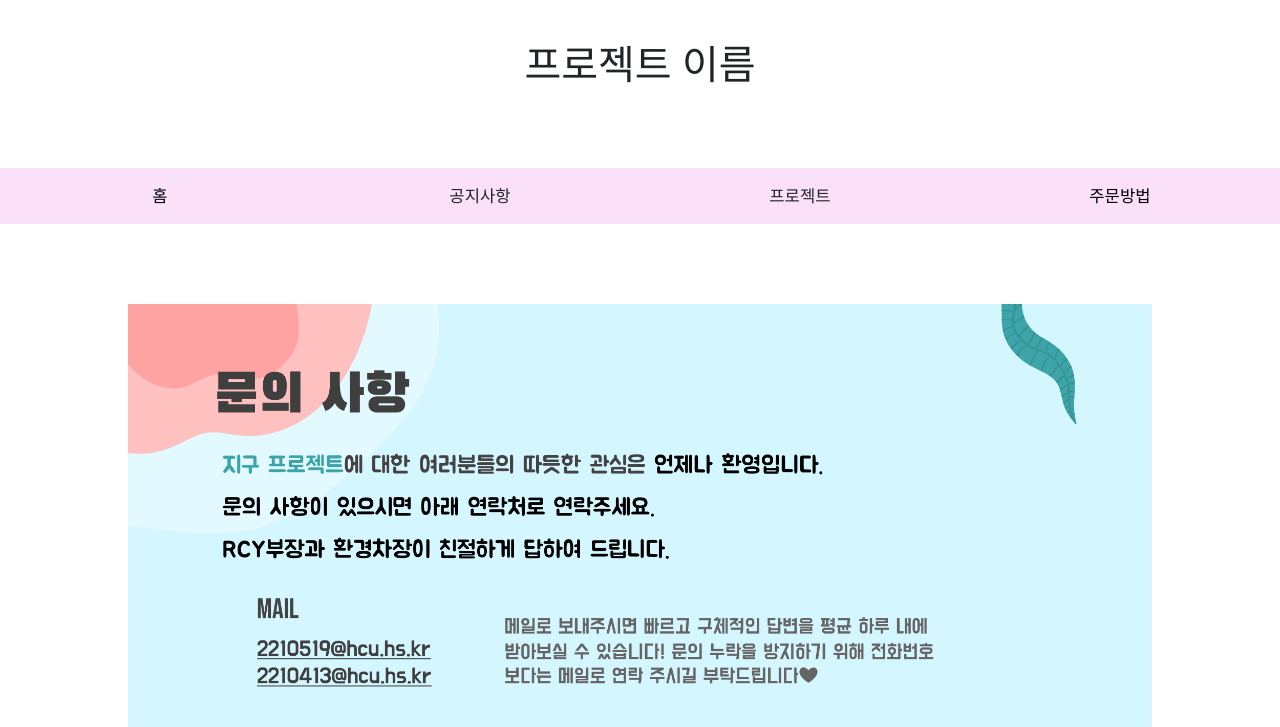
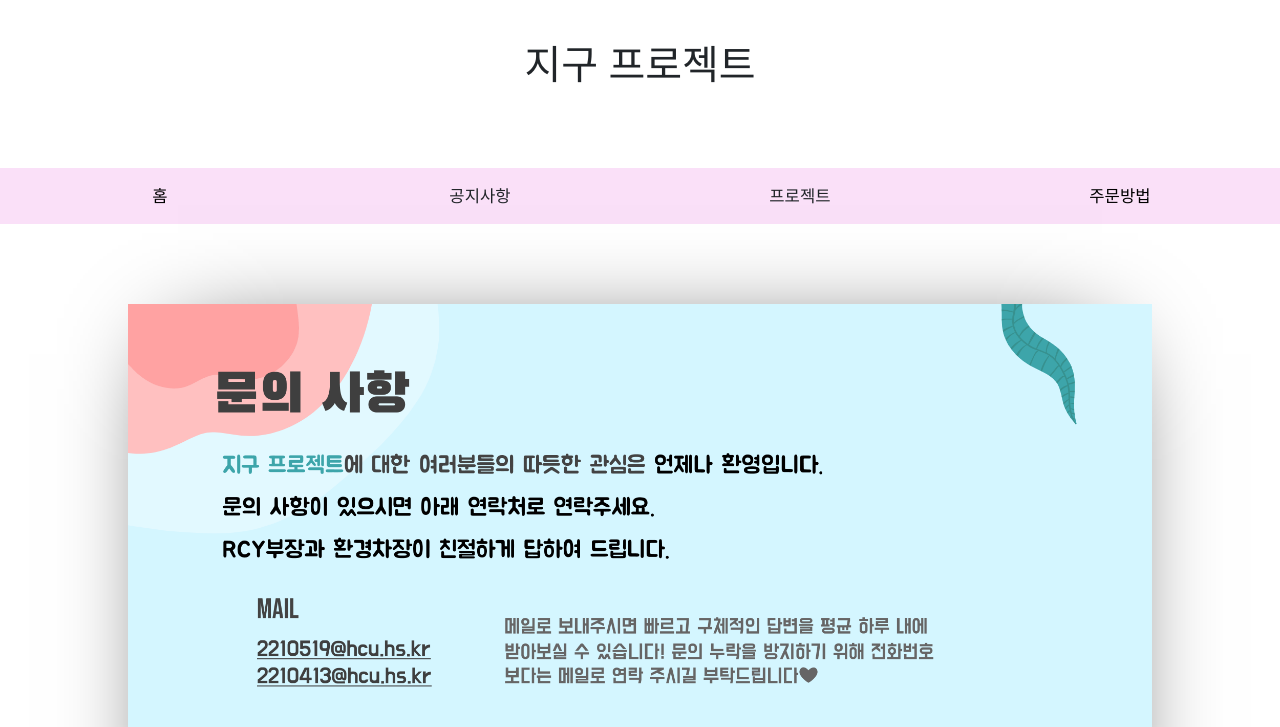
Before and after one commit to chaehyeong/RCYproject, a plain HTML site: page source/info.html in a window 1280 px wide. Shown: the top 727 px of the page. Drawn offline with nearby package versions, Linux system fonts and the light colour scheme.

Commit message:
project name

```diff
--- a/source/info.html
+++ b/source/info.html
@@ -59,6 +59,7 @@
         .image {
             width: 80vw;
             margin: 10vh auto;
+            box-shadow: 0 0 100px -50px black;
         }
 
         img {
@@ -74,7 +75,7 @@
 </head>
 
 <body>
-    <h1>프로젝트 이름</h1>
+    <h1>지구 프로젝트</h1>
     <div class="nav">
         <div class="detail"><a href="../index.html">홈</a></div>
         <div class="detail detail1">
```
Also changed, not shown: index.html (+1 -0 lines), source/order.html (+1 -0 lines), source/process.html (+1 -0 lines), source/rcy&env.html (+1 -0 lines).
